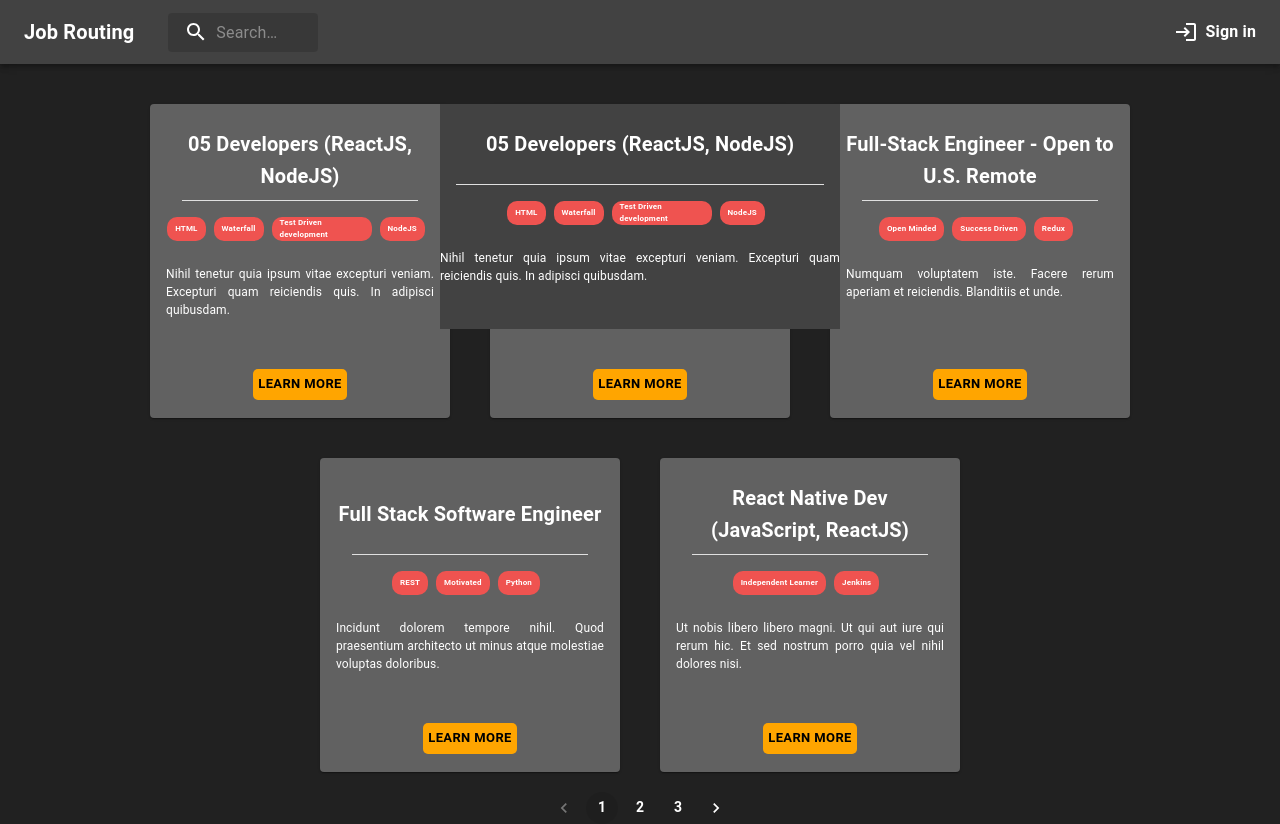
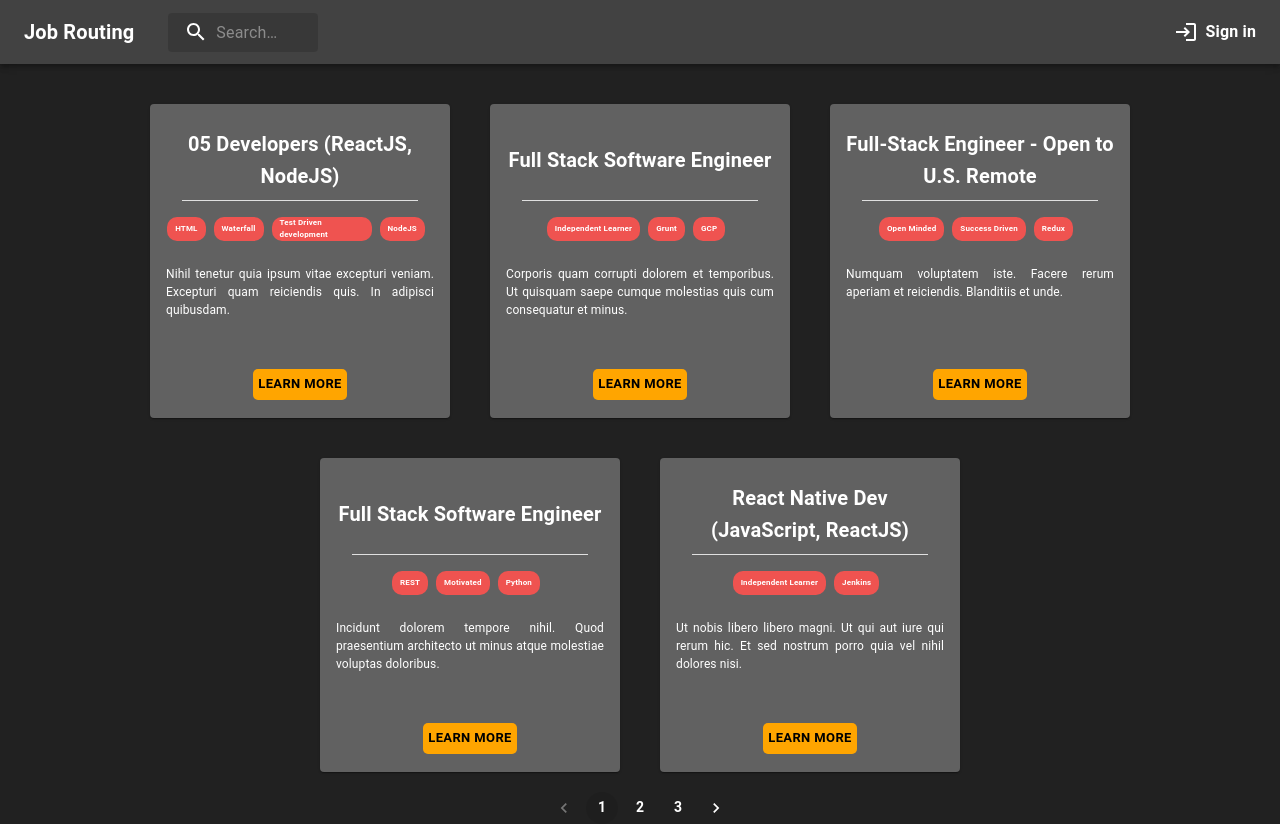
Before and after one commit to thphuong204/material-ui-basic-app, a React (Create React App) app: page / in a window 1280 px wide. Built offline with nearby package versions, Linux system fonts and the light colour scheme.

Commit message:
Toggle DetailJobCard

```diff
--- a/src/App.js
+++ b/src/App.js
@@ -1,14 +1,14 @@
-
 import { createTheme, CssBaseline, GlobalStyles, ThemeProvider } from '@mui/material';
 import { grey, orange, red } from '@mui/material/colors';
-import React, { useState, createContext } from 'react';
+import React, { useState } from 'react';
 import { Outlet } from 'react-router-dom';
 import AppBarMUI from './components/AppBarMUI';
-import JobCardsList from './components/JobCardsList';
 import PaginationLink from './components/PaginationLink';
-import data from './data.json';
-
-export const CartContext = createContext();
+import SelectedJobContext from './contexts/SelectedJobContext';
+import SetSelectedJobContext from './contexts/SetSelectedJobContext';
+import IsActiveDetailJobCard from './contexts/IsActiveDetailJobCard';
+import SetIsActiveDetailJobCard from './contexts/SetIsActiveDetailJobCard';
+import DetailJobCard from './components/DetailJobCard';
 
 const theme = createTheme({
   palette: {
@@ -53,45 +53,42 @@ const theme = createTheme({
   },
 })
 
-
 function App() {
-  const [currentPage, setCurrentPage] = useState(1);
-  const [pageArrayData, setPageArrayData] = useState(data.slice(0, 5));
-
-  console.log(pageArrayData);
-
-  const [result, setResult] = useState("");
-  const handleDetailJobCardClick = (e) => {
-    console.log("e", e)
-    setResult(data.filter((jobObject) => (e.target.id === jobObject.id)))
-    console.log("result", result);
-  }
-
-  console.log("length", data.length);
+  const [selectedJobId, setSelectedJobId] = useState("_cx62grqgd");
+  const [isActiveDetailJobCard, setIsActiveDetailJobCard] = useState(false);
 
   return (
-    <CartContext.Provider value={pageArrayData}>
-      {/* <CartContext.Provider value={result}> */}
-      {/* <CartContext.Provider value={handleDetailJobCardClick}> */}
     <div>
       <ThemeProvider theme={theme}>
         <CssBaseline />
         <GlobalStyles />
-          <div >
+        <div
+          style={{ display: "flex", flexWrap: "wrap", justifyContent: "center", alignItems: "center" }}
+
+          onClickCapture={() => {
+            console.log("div clicking", isActiveDetailJobCard)
+            setIsActiveDetailJobCard(false)
+          }}
+        >
+          <SelectedJobContext.Provider value={selectedJobId}>
+            <SetSelectedJobContext.Provider value={setSelectedJobId}>
+              <IsActiveDetailJobCard.Provider value={isActiveDetailJobCard}>
+                <SetIsActiveDetailJobCard.Provider value={setIsActiveDetailJobCard}>
+                  <DetailJobCard />
                   <AppBarMUI />
                   <div
-              style={{ display: "flex", justifyContent: "center", }}
+                    style={{ display: "flex", justifyContent: "center", width: "100%" }}
                   >
                     <Outlet />
                   </div>
                   <PaginationLink />
+                </SetIsActiveDetailJobCard.Provider>
+              </IsActiveDetailJobCard.Provider>
+            </SetSelectedJobContext.Provider>
+          </SelectedJobContext.Provider>
         </div >
-          {result}
       </ThemeProvider>
     </div>
-      {/* </CartContext.Provider> */}
-      {/* </CartContext.Provider> */}
-    </CartContext.Provider>
   );
 }
 
--- a/src/components/DetailJobCard.js
+++ b/src/components/DetailJobCard.js
@@ -1,25 +1,33 @@
-import { Box, Card, CardContent, Chip, Divider, Stack, Typography } from '@mui/material';
-import React, { useContext, useState } from 'react';
+import { Box, Chip, Divider, Stack, Typography } from '@mui/material';
+import React, { useContext } from 'react';
 import SelectedJobContext from '../contexts/SelectedJobContext';
+import IsActiveDetailJobCard from '../contexts/IsActiveDetailJobCard';
 import data from '../data.json';
+import SetIsActiveDetailJobCard from '../contexts/SetIsActiveDetailJobCard';
 
-export function DetailJobCard() {
-
-
+const DetailJobCard = () => {
+    const setIsActiveDetailJobCard = useContext(SetIsActiveDetailJobCard);
+    const isActiveDetailJobCard = useContext(IsActiveDetailJobCard);
+    console.log("isActiveDetailJobCard at beginning", isActiveDetailJobCard);
     const selectedJobId = useContext(SelectedJobContext);
-    console.log('selectedJobId', selectedJobId)
     const selectedJob = data.find(item => item.id === selectedJobId);
     console.log('selectedJob', selectedJob);
 
     return (
         <Box
-            className="detailedJobcard"
+            style={
+                isActiveDetailJobCard ? { display: "block" } : { display: "none" }
+            }
+            onBlur={() => setIsActiveDetailJobCard(false)}
             sx={{
                 backgroundColor: "primary.main",
-                width: { xs: "250px", md: "400px", lg: "400px" },
-                zIndex: '10',
-                position: "absolute",
-                // top: "50%", left: "50%",
+                width: "50%",
+                minWidth: "400px",
+                zIndex: "10",
+                position: "fixed",
+                top: "20%",
+                height: "300px",
+
             }}
         >
             <Typography
@@ -95,6 +103,8 @@ export function DetailJobCard() {
                 {selectedJob.description}
             </Typography>
 
-        </Box>
+        </Box >
     );
 }
+
+export default DetailJobCard;
--- a/src/components/JobCardsList.js
+++ b/src/components/JobCardsList.js
@@ -1,4 +1,4 @@
-import React, { createContext, useContext, useState } from 'react';
+import React, { useContext } from 'react';
 import Card from '@mui/material/Card';
 import CardActions from '@mui/material/CardActions';
 import CardContent from '@mui/material/CardContent';
@@ -6,15 +6,13 @@ import Button from '@mui/material/Button';
 import Typography from '@mui/material/Typography';
 import { Chip, Divider, Stack, Grid } from '@mui/material';
 import { Box } from '@mui/system';
-import { CartContext } from '../App';
 import data from '../data.json';
 import { useSearchParams } from 'react-router-dom';
-import { DetailJobCard } from './DetailJobCard';
-import SelectedJobContext from '../contexts/SelectedJobContext';
+import SetSelectedJobContext from '../contexts/SetSelectedJobContext';
+import SetIsActiveDetailJobCard from '../contexts/SetIsActiveDetailJobCard';
 
 const fetchPageArrayData = (page) => {
     const size = 5;
-    console.log('currentPageSize', size)
     return data.slice((page - 1) * size, page * size);
 }
 // filter(item => item.title.contains(query) || item.description.contains(query))
@@ -25,13 +23,11 @@ const JobCardsList = () => {
     const page = searchParams.get("page") || 1;
     const pageArrayData = fetchPageArrayData(page);
 
-    const [selectedJobId, setSelectedJobId] = useState("_cx62grqgd");
+    const setSelectedJobId = useContext(SetSelectedJobContext);
+    const setIsActiveDetailJobCard = useContext(SetIsActiveDetailJobCard);
 
     return (
         <>
-            <SelectedJobContext.Provider value={selectedJobId}>
-                <DetailJobCard />
-            </SelectedJobContext.Provider>
             <Grid
                 container
                 spacing={{ xs: 2, sm: 3, md: 5 }}
@@ -42,7 +38,12 @@ const JobCardsList = () => {
                 {pageArrayData.map((jobObject) => {
                     return (
                         <Grid item key={jobObject.id}>
-                            <JobCardMUI jobObject={jobObject} skillsList={jobObject.skills.slice(0, 4)} onLearnMoreClick={(jobId) => setSelectedJobId(jobId)} />
+                            <JobCardMUI
+                                jobObject={jobObject}
+                                skillsList={jobObject.skills.slice(0, 4)}
+                                onLearnMoreClick={(jobId) => setSelectedJobId(jobId)}
+                                onToggleActive={() => setIsActiveDetailJobCard(true)}
+                            />
                         </Grid>
                     )
                 })}
@@ -52,12 +53,14 @@ const JobCardsList = () => {
 }
 
 
-export function JobCardMUI({ jobObject, skillsList, onLearnMoreClick }) {
+export function JobCardMUI({ jobObject, skillsList, onLearnMoreClick, onToggleActive }) {
     // const handleDetailJobCardClick = useContext(());
 
     return (
         <Card sx={{
             backgroundColor: "primary.light",
+            zIndex: "2",
+            position: "relative",
             width: { xs: "250px", md: "300px", lg: "300px" },
         }}
         >
@@ -138,7 +141,10 @@ export function JobCardMUI({ jobObject, skillsList, onLearnMoreClick }) {
             <CardActions sx={{ justifyContent: "center" }}>
                 <Button
                     id={jobObject.id}
-                    onClick={() => onLearnMoreClick(jobObject.id)}
+                    onClick={() => {
+                        onLearnMoreClick(jobObject.id)
+                        onToggleActive()
+                    }}
                     size="small"
                     sx={{
                         backgroundColor: "orange",
@@ -146,7 +152,6 @@ export function JobCardMUI({ jobObject, skillsList, onLearnMoreClick }) {
                         borderRadius: "5px",
                         color: "black",
                         marginBottom: "10px"
-
                     }}
                 >
                     Learn More
```
Lines whose indentation alone changed are shown as unchanged.
